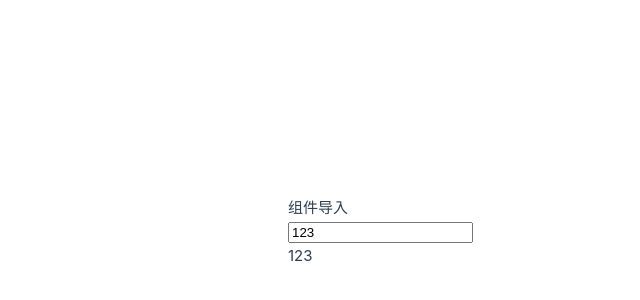
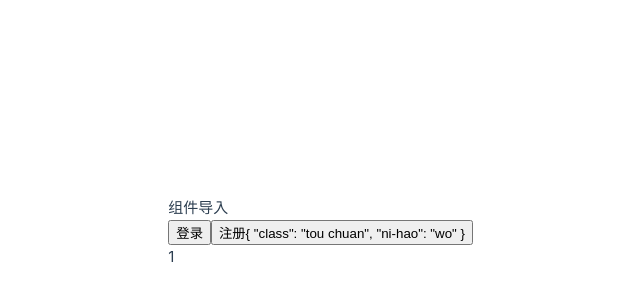
Before and after one commit to 52maomao/studying, a Vue app: page / in a window 1280 px wide. Shown: the part 168-468 px from the top of the page, without its empty margins (167-807 px from the left). Built offline with nearby package versions, Linux system fonts and the light colour scheme.

Commit message:
2024-03-21 组件透传初次学习

```diff
--- a/src/App.vue
+++ b/src/App.vue
@@ -7,7 +7,8 @@ export default {
   },
   data() {
     return {
-      test: "123",
+      count:1,
+      // test: "123"
       // posts: [
       //   {
       //     id: 1,
@@ -95,6 +96,11 @@ export default {
       // firstName: 'John',
       // lastName: 'Doe'
     };
+  },
+  methods:{
+    onClick(){
+      this.count++;
+    },
   },
   //   watch: {
   //   // 每当 question 改变时，这个函数就会执行
@@ -202,7 +208,8 @@ export default {
 <template>
   <div>
     <p>组件导入</p>
- <!--   <div :style="{ fontSize: postFontSize + 'em' }">
+    <zhuce ni-hao="wo" class="chuan" @click="onClick"/>{{count}}
+    <!--   <div :style="{ fontSize: postFontSize + 'em' }">
       <zhuce
         v-for="(post,index) in posts"
         :key="post.id"
@@ -217,9 +224,9 @@ export default {
         @enlarge-text="(n)=>postFontSize += n"
         @click.once="postFontSize += 1"
       />
-    </div>-->
-      <zhuce v-model.chiMianTiao="test"/>{{test}}
-   <!-- <div value="test">ceshi</div>
+    </div>
+    <zhuce v-model="test"/>{{test}}
+    <div value="test">ceshi</div>
     <div :value="test">ceshi2</div>-->
   </div>
 
--- /dev/null
+++ b/src/loading.vue
@@ -0,0 +1,18 @@
+<script>
+export default {
+  inheritAttrs: false,
+  data() {
+      return {};
+  },
+  methods() {},
+  created(){
+      console.log(this.$attrs)
+  }
+};
+</script>
+<template>
+  <div>
+    <button>登录</button>
+    <button v-bind="$attrs">注册{{ $attrs }}</button>
+  </div>
+</template>
--- a/src/zhuce.vue
+++ b/src/zhuce.vue
@@ -1,13 +1,23 @@
 <script>
+import loading from "./loading.vue";
+
 export default {
+  components: {
+    loading
+  },
   data() {
-        return {};
+    return {
+      cc: 0
+    };
   },
   methods: {
+    count() {
+      this.cc++;
+    }
     // zhuce(){
     //     console.log(this.count++)
     // }
-    },
+  }
   //   props: {
   //     mValue:String,
   // aaaa: String,
@@ -43,32 +53,33 @@ export default {
   // }
   //   },
   //   props: ["value"],
-    props: {
-        modelValue: String,
-        modelModifiers: {
-            default: () => ({})
-        }
-    },
-    emits: ["update:modelValue"],
-    methods: {
-        emitValue(e) {
-            let value = e.target.value
-            if (this.modelModifiers.chiMianTiao) {
-                value = value.charAt(0).toUpperCase() + value.slice(1)
-            }
-            this.$emit('update:modelValue', value)
-        }
-    },
-    created() {
-        console.log(this.modelModifiers)
-    }
+  // props: {
+  //     modelValue: String,
+  //     modelModifiers: {
+  //         default: () => ({})
+  //     }
+  // },
+  // emits: ["update:modelValue"],
+  // methods: {
+  //     emitValue(e) {
+  //         let value = e.target.value
+  //         if (this.modelModifiers.chiMianTiao) {
+  //             value = value.charAt(0).toUpperCase() + value.slice(1)
+  //         }
+  //         this.$emit('update:modelValue', value)
+  //     }
+  // },
+  // created() {
+  //     console.log(this.modelModifiers)
+  // }
 };
 </script>
 <template>
-<div>
-    <!--    <button @click="$emit('enlarge-text',1)">Enlarge text</button>
+  <loading class="tou" />
+  <!--<div>
+    <button @click="$emit('enlarge-text',1)">Enlarge text</button>
     <button @click="submit">按钮</button>
-    <slot />-->
+    <slot />
     <input :value="modelValue" @input="emitValue" />
-</div>
+  </div>-->
 </template>
```
Lines whose indentation alone changed are shown as unchanged.
